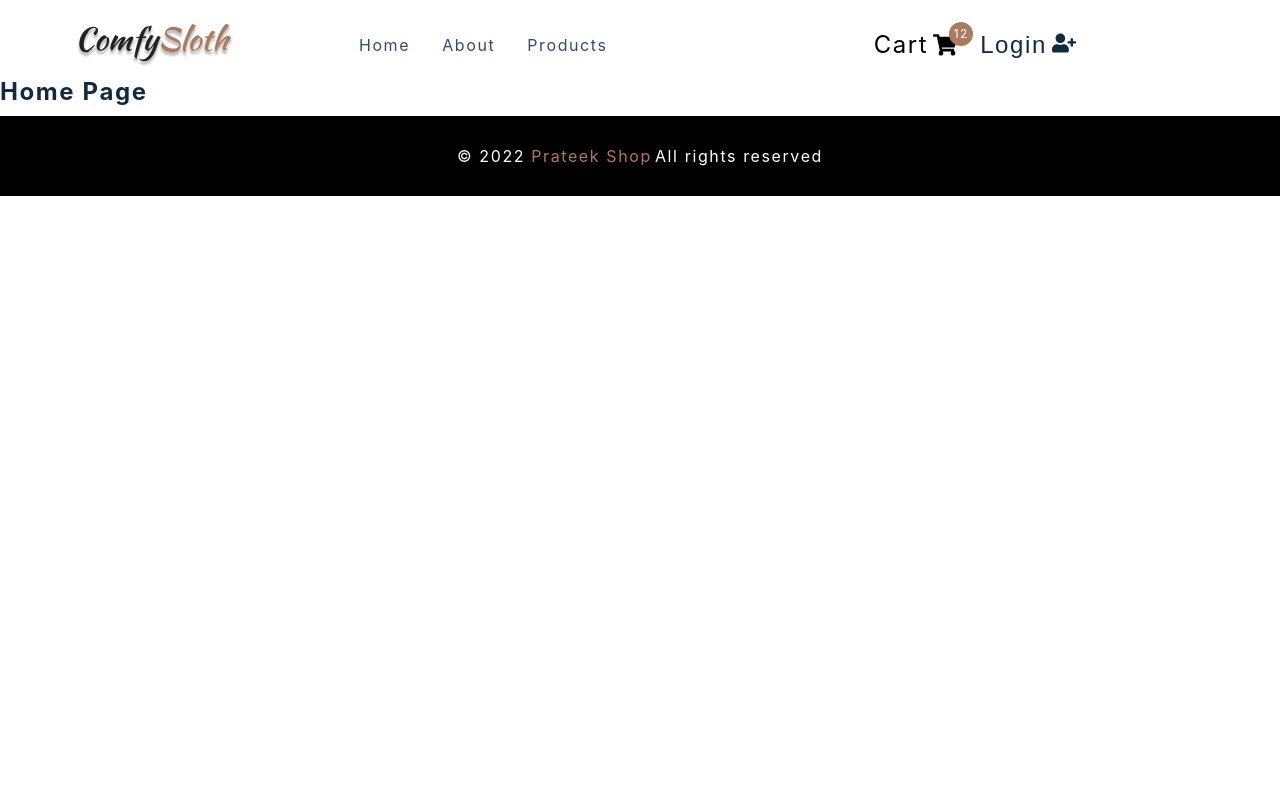
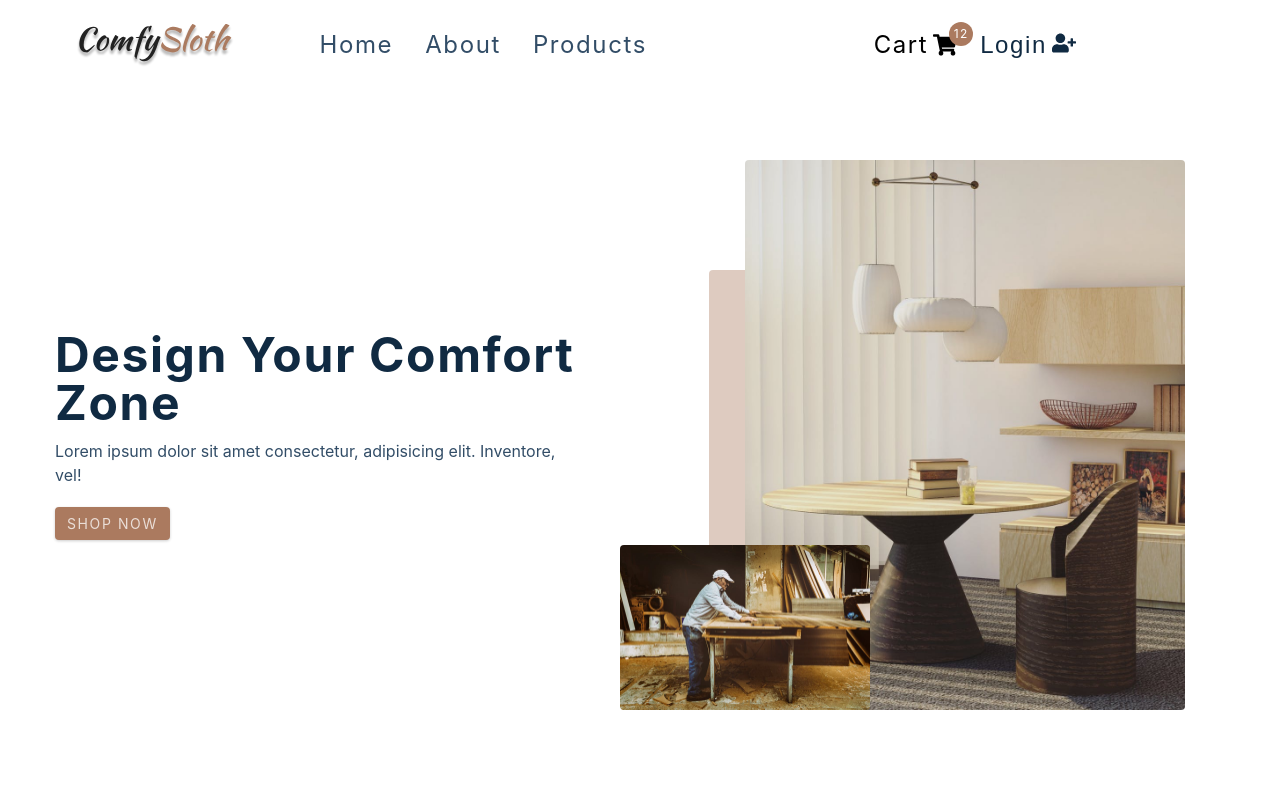
Before and after one commit to prateekbadjatya/Shoping-app, a React (Create React App) app: page / in a window 1280 px wide. Shown: the top 800 px of the page. Built offline with nearby package versions, Linux system fonts and the light colour scheme.

Commit message:
add about, home page

```diff
--- a/src/components/FeaturedProducts.js
+++ b/src/components/FeaturedProducts.js
@@ -1,17 +1,52 @@
-import React from 'react'
-import { useProductsContext } from '../context/products_context'
-import { Link } from 'react-router-dom'
-import styled from 'styled-components'
-import Error from './Error'
-import Loading from './Loading'
-import Product from './Product'
+import React from 'react';
+import { useProductsContext } from '../context/products_context';
+import { Link } from 'react-router-dom';
+import styled from 'styled-components';
+import Error from './Error';
+import Loading from './Loading';
+import Product from './Product';
 
 const FeaturedProducts = () => {
-  return <h4>featured products</h4>
-}
+  return <Wrapper className="section"></Wrapper>;
+};
 
-const Wrapper = styled.section`
-  background: var(--clr-grey-10);
+const Wrapper = styled.section``;
+
+/*
+
+
+
+
+
+
+
+
+
+
+
+
+
+
+
+
+
+
+
+
+
+
+
+
+
+
+
+
+
+
+
+
+
+ background: var(--clr-grey-10);
   .featured {
     margin: 4rem auto;
     display: grid;
@@ -31,6 +66,5 @@ const Wrapper = styled.section`
       grid-template-columns: repeat(auto-fit, minmax(360px, 1fr));
     }
   }
-`
-
-export default FeaturedProducts
+*/
+export default FeaturedProducts;
--- a/src/components/Hero.js
+++ b/src/components/Hero.js
@@ -1,15 +1,104 @@
-import React from 'react'
-import styled from 'styled-components'
-import { Link } from 'react-router-dom'
-import heroBcg from '../assets/hero-bcg.jpeg'
-import heroBcg2 from '../assets/hero-bcg-2.jpeg'
+import React from 'react';
+import styled from 'styled-components';
+import { Link } from 'react-router-dom';
+import heroBcg from '../assets/hero-bcg.jpeg';
+import heroBcg2 from '../assets/hero-bcg-2.jpeg';
 
 const Hero = () => {
-  return <h4>hero</h4>
-}
+  return (
+    <Wrapper className="section-center">
+      <article className="content">
+        <h1>Design Your Comfort Zone</h1>
+        <p>
+          Lorem ipsum dolor sit amet consectetur, adipisicing elit. Inventore,
+          vel!
+        </p>
+        <Link className="btn" to="/products">
+          SHOP NOW
+        </Link>
+      </article>
+      <article className="img-container">
+        <img src={heroBcg} alt="Shop Now" className="main-img" />
+        <img src={heroBcg2} alt="Shop Now" className="accent-img" />
+      </article>
+    </Wrapper>
+  );
+};
 
 const Wrapper = styled.section`
-  min-height: 60vh;
+  padding: 5rem 0px;
+  display: grid;
+  grid-template-columns: 1fr 1fr;
+  gap: 8rem;
+  place-items: center;
+  .img-container {
+    display: none;
+  }
+  height: calc(100vh - 10rem);
+  @media (min-width: 992px) {
+    .img-container {
+      display: block;
+      position: relative;
+      .main-img {
+        width: 100%;
+        height: 550px;
+        position: relative;
+        border-radius: var(--radius);
+        display: block;
+        object-fit: cover;
+      }
+      .accent-img {
+        position: absolute;
+        bottom: 0;
+        left: 0;
+        width: 250px;
+        transform: translateX(-50%);
+        border-radius: var(--radius);
+      }
+    }
+    .img-container::before {
+      content: '';
+      position: absolute;
+      width: 10%;
+      height: 80%;
+      background: var(--clr-primary-9);
+      bottom: 0%;
+      left: -8%;
+      border-radius: var(--radius);
+    }
+  }
+`;
+
+export default Hero;
+
+/*
+
+
+
+
+
+
+
+
+
+
+
+
+
+
+
+
+
+
+
+
+
+
+
+
+
+
+ min-height: 60vh;
   display: grid;
   place-items: center;
   .img-container {
@@ -22,9 +111,9 @@ const Wrapper = styled.section`
     margin-bottom: 2rem;
     color: var(--clr-grey-5);
     font-size: 1rem;
-  }
+  }height: calc(100vh - 5rem);
   @media (min-width: 992px) {
-    height: calc(100vh - 5rem);
+
     grid-template-columns: 1fr 1fr;
     gap: 8rem;
     h1 {
@@ -68,6 +157,5 @@ const Wrapper = styled.section`
       border-radius: var(--radius);
     }
   }
-`
 
-export default Hero
+*/
--- a/src/components/Navbar.js
+++ b/src/components/Navbar.js
@@ -96,7 +96,7 @@ const NavContainer = styled.nav`
         text-transform: capitalize;
         .nav-link {
           color: var(--clr-grey-3);
-          font-size: 1rem;
+          font-size: 1.5rem;
           text-transform: capitalize;
           letter-spacing: var(--spacing);
           padding: 0.5rem;
--- a/src/components/PageHero.js
+++ b/src/components/PageHero.js
@@ -1,9 +1,17 @@
-import React from 'react'
-import styled from 'styled-components'
-import { Link } from 'react-router-dom'
-const PageHero = () => {
-  return <h4>page hero</h4>
-}
+import React from 'react';
+import styled from 'styled-components';
+import { Link } from 'react-router-dom';
+const PageHero = ({ currentPage }) => {
+  return (
+    <Wrapper>
+      <div className="section-center">
+        <h3>
+          <Link to="/">Home</Link> / {currentPage}
+        </h3>
+      </div>
+    </Wrapper>
+  );
+};
 
 const Wrapper = styled.section`
   background: var(--clr-primary-10);
@@ -11,7 +19,7 @@ const Wrapper = styled.section`
   min-height: 20vh;
   display: flex;
   align-items: center;
-
+  justify-content: center;
   color: var(--clr-primary-1);
   a {
     color: var(--clr-primary-3);
@@ -21,6 +29,6 @@ const Wrapper = styled.section`
   a:hover {
     color: var(--clr-primary-1);
   }
-`
+`;
 
-export default PageHero
+export default PageHero;
--- a/src/components/Sidebar.js
+++ b/src/components/Sidebar.js
@@ -38,7 +38,9 @@ const Sidebar = () => {
             );
           })}
           <li>
-            <Link to="/checkout">Checkout</Link>
+            <Link onClick={() => closeSideBar()} to="/checkout">
+              Checkout
+            </Link>
           </li>
         </ul>
         <CartButtons />
--- a/src/pages/AboutPage.js
+++ b/src/pages/AboutPage.js
@@ -1,37 +1,60 @@
-import React from 'react'
-import styled from 'styled-components'
-import { PageHero } from '../components'
-import aboutImg from '../assets/hero-bcg.jpeg'
+import React from 'react';
+import styled from 'styled-components';
+import { PageHero } from '../components';
+import aboutImg from '../assets/hero-bcg.jpeg';
 
 const AboutPage = () => {
-  return <h4>about page</h4>
-}
+  return (
+    <main>
+      <PageHero currentPage="About" />
+      <Wrapper className="section section-center">
+        <img src={aboutImg} alt="myImage" />
+        <article>
+          <div className="title" style={{ textAlign: 'left' }}>
+            <h2>Our Story</h2>
+            <div className="underline" style={{ marginLeft: 0 }}></div>
+          </div>
+          <p>
+            Lorem ipsum, dolor sit amet consectetur adipisicing elit. Est eius
+            nesciunt illo quaerat nobis dignissimos delectus possimus,
+            consectetur laboriosam, quas reprehenderit minus vel corrupti natus
+            impedit nemo molestias animi ab. Lorem ipsum dolor sit amet
+            consectetur, adipisicing elit. Nemo, provident exercitationem! Iure
+            voluptates voluptatum ducimus, quibusdam ex esse harum. Cupiditate
+            qui, et debitis ad inventore non! Architecto, minima necessitatibus.
+            Eum beatae nostrum laudantium in. Lorem ipsum, dolor sit amet
+            consectetur adipisicing elit. Est eius nesciunt illo quaerat nobis
+            dignissimos delectus possimus, consectetur laboriosam, quas
+            reprehenderit minus vel corrupti natus impedit nemo molestias animi
+            ab. Lorem ipsum dolor sit amet consectetur, adipisicing elit. Nemo,
+            provident exercitationem! Iure voluptates voluptatum ducimus,
+            quibusdam ex esse harum. Cupiditate qui, et debitis ad inventore
+            non! Architecto, minima necessitatibus. Eum beatae nostrum
+            laudantium in.
+          </p>
+        </article>
+      </Wrapper>
+    </main>
+  );
+};
 
 const Wrapper = styled.section`
   display: grid;
-  gap: 4rem;
+  grid-template-columns: 1fr 1fr;
+  column-gap: 3rem;
+
   img {
+    border-radius: 1rem;
+    object-fit: cover;
     width: 100%;
     display: block;
-    border-radius: var(--radius);
     height: 500px;
-    object-fit: cover;
   }
   p {
     line-height: 2;
     max-width: 45em;
-    margin: 0 auto;
-    margin-top: 2rem;
+    margin: 2rem auto 0px;
     color: var(--clr-grey-5);
   }
-  .title {
-    text-align: left;
-  }
-  .underline {
-    margin-left: 0;
-  }
-  @media (min-width: 992px) {
-    grid-template-columns: 1fr 1fr;
-  }
-`
-export default AboutPage
+`;
+export default AboutPage;
--- a/src/pages/CheckoutPage.js
+++ b/src/pages/CheckoutPage.js
@@ -1,12 +1,16 @@
-import React from 'react'
-import styled from 'styled-components'
-import { PageHero, StripeCheckout } from '../components'
+import React from 'react';
+import styled from 'styled-components';
+import { PageHero, StripeCheckout } from '../components';
 // extra imports
-import { useCartContext } from '../context/cart_context'
-import { Link } from 'react-router-dom'
+import { useCartContext } from '../context/cart_context';
+import { Link } from 'react-router-dom';
 
 const CheckoutPage = () => {
-  return <h4>checkout page</h4>
-}
-const Wrapper = styled.div``
-export default CheckoutPage
+  return (
+    <main>
+      <PageHero currentPage="Checkout" />
+    </main>
+  );
+};
+const Wrapper = styled.div``;
+export default CheckoutPage;
--- a/src/pages/ErrorPage.js
+++ b/src/pages/ErrorPage.js
@@ -1,16 +1,26 @@
-import React from 'react'
-import styled from 'styled-components'
-import { Link } from 'react-router-dom'
+import React from 'react';
+import styled from 'styled-components';
+import { Link } from 'react-router-dom';
 const ErrorPage = () => {
-  return <h4>error page</h4>
-}
+  return (
+    <Wrapper className="page-100">
+      <section>
+        <h1>404</h1>
+        <h3>Sorry, the page you tried cannot be found</h3>
+        <Link className="btn" to="/">
+          Back Home
+        </Link>
+      </section>
+    </Wrapper>
+  );
+};
 
 const Wrapper = styled.main`
   background: var(--clr-primary-10);
-  display: flex;
-  justify-content: center;
-  align-items: center;
+  min-height: calc(100vh - 10rem);
+  display: grid;
   text-align: center;
+  place-items: center;
   h1 {
     font-size: 10rem;
   }
@@ -18,6 +28,6 @@ const Wrapper = styled.main`
     text-transform: none;
     margin-bottom: 2rem;
   }
-`
+`;
 
-export default ErrorPage
+export default ErrorPage;
--- a/src/pages/HomePage.js
+++ b/src/pages/HomePage.js
@@ -1,7 +1,12 @@
-import React from 'react'
-import { FeaturedProducts, Hero, Services, Contact } from '../components'
+import React from 'react';
+import { FeaturedProducts, Hero, Services, Contact } from '../components';
 const HomePage = () => {
-  return <h4>home page</h4>
-}
+  return (
+    <main>
+      <Hero />
+      <FeaturedProducts />
+    </main>
+  );
+};
 
-export default HomePage
+export default HomePage;
```
